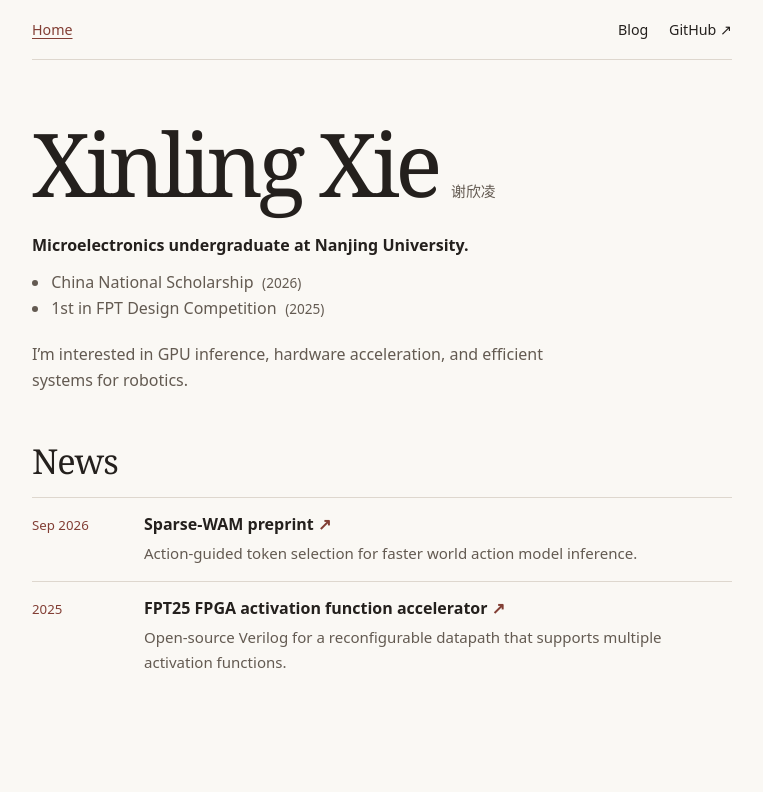
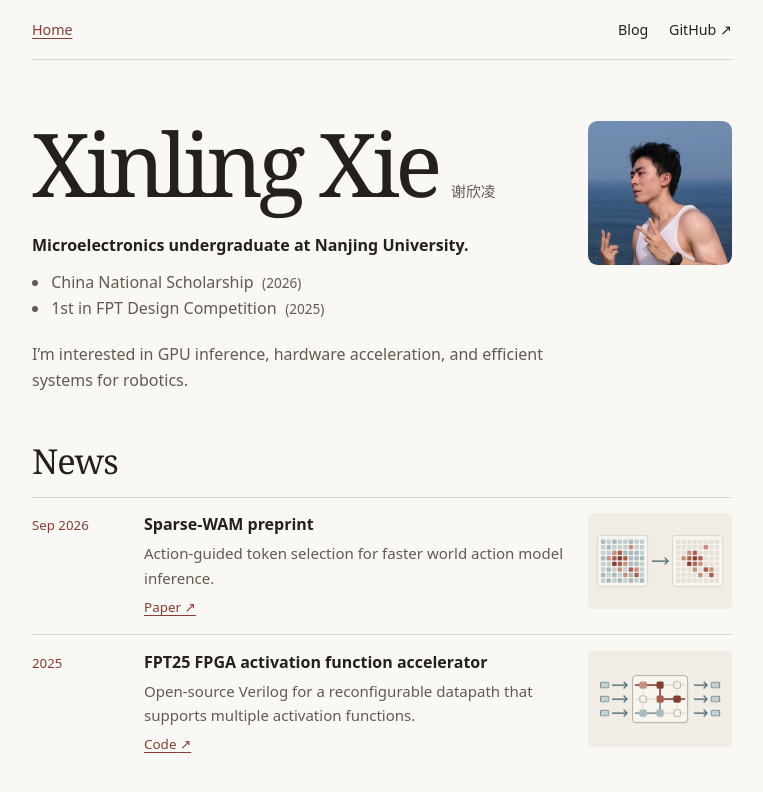
Before and after one commit to Rockylix/rockylix.github.io, an Astro site: page / in a window 1280 px wide. Shown: the whole page, without its empty margins (258-1021 px from the left). Built offline with nearby package versions, Linux system fonts and the light colour scheme; Astro itself is replaced by a stand-in of ours.

Commit message:
Add a portrait and research thumbnails to the homepage

```diff
--- a/src/pages/index.astro
+++ b/src/pages/index.astro
@@ -8,6 +8,9 @@ const news = [
     title: "Sparse-WAM preprint",
     description: "Action-guided token selection for faster world action model inference.",
     href: "https://arxiv.org/abs/2609.38984",
+    linkLabel: "Paper",
+    image: "/images/projects/sparse-wam.webp",
+    imageAlt: "A dense token grid reduced to a sparse set of action-relevant tokens",
   },
   {
     date: "2025",
@@ -15,11 +18,15 @@ const news = [
     title: "FPT25 FPGA activation function accelerator",
     description: "Open-source Verilog for a reconfigurable datapath that supports multiple activation functions.",
     href: "https://github.com/FPGA-acceleration/FPT25-Activation-Function-Accelerator",
+    linkLabel: "Code",
+    image: "/images/projects/fpt25.webp",
+    imageAlt: "Input routed through a configurable array of FPGA operators to the output",
   },
 ];
 ---
 <Site title="Xinling Xie" description="Xinling Xie studies microelectronics at Nanjing University and works on GPU inference, hardware acceleration, and robotics." section="home">
   <section class="profile" aria-labelledby="name">
+    <div>
       <div class="profile-name">
         <h1 id="name">Xinling Xie</h1>
         <p class="name-cn" lang="zh">谢欣凌</p>
@@ -30,6 +37,8 @@ const news = [
         <li>1st in FPT Design Competition <time datetime="2025">(2025)</time></li>
       </ul>
       <p class="research-interest">I’m interested in GPU inference, hardware acceleration, and efficient systems for robotics.</p>
+    </div>
+    <img class="profile-portrait" src="/images/xinling-xie.webp" width="432" height="432" alt="Xinling Xie by the sea" />
   </section>
 
   <section class="news" aria-labelledby="news-heading">
@@ -39,9 +48,11 @@ const news = [
         <li class="entry">
           <time datetime={item.date}>{item.label}</time>
           <div>
-            <h3><a href={item.href}>{item.title}<span class="external-mark" aria-hidden="true"> ↗</span></a></h3>
+            <h3>{item.title}</h3>
             <p>{item.description}</p>
+            <a class="project-link" href={item.href} aria-label={`${item.linkLabel} for ${item.title}`}>{item.linkLabel}<span aria-hidden="true"> ↗</span></a>
           </div>
+          <img class="news-thumbnail" src={item.image} alt={item.imageAlt} width="432" height="288" />
         </li>
       ))}
     </ol>
--- a/src/site.css
+++ b/src/site.css
@@ -70,7 +70,34 @@ nav a[aria-current], nav a:hover { color: var(--accent); text-decoration: underl
 .entry a { text-decoration: none; }
 .entry a:hover { text-decoration: underline; }
 .entry p { color: var(--muted); margin-top: .3rem; font-size: .94rem; }
-.external-mark { color: var(--accent); white-space: nowrap; }
+.profile-portrait,
+.news-thumbnail {
+  display: block;
+  width: min(144px, 100%);
+  height: auto;
+}
+
+.profile-portrait { border-radius: .6rem; margin-block-start: 1rem; }
+.news-thumbnail { border-radius: .3rem; }
+.news .project-link {
+  display: inline-block;
+  color: var(--accent);
+  margin-top: .32rem;
+  font-size: .84rem;
+  text-decoration: underline;
+}
+
+@media (min-width: 760px) {
+  .profile {
+    display: grid;
+    grid-template-columns: minmax(0, 1fr) 144px;
+    gap: 2.15rem;
+    align-items: start;
+  }
+
+  .profile-portrait { margin-block-start: .35rem; }
+  .news .entry { grid-template-columns: 6rem minmax(0, 1fr) 144px; align-items: start; }
+}
 
 .blog-index { padding-top: 3.5rem; }
 .blog-index h1 { font-size: clamp(3.05rem, 7vw, 4.6rem); }
```
Also changed, not shown: public/images/projects/fpt25.webp (added), public/images/projects/sparse-wam.webp (added), public/images/xinling-xie.webp (added). Lines whose indentation alone changed are shown as unchanged.
